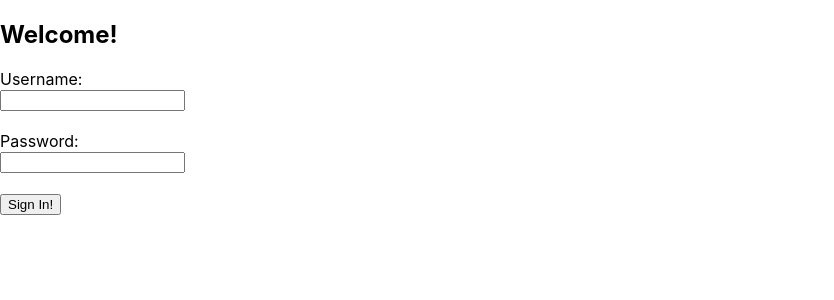
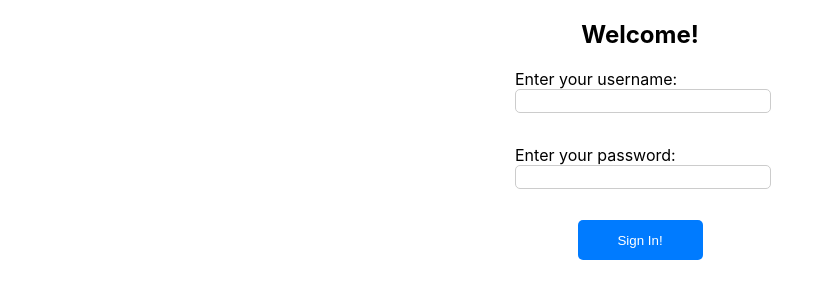
Before and after one commit to icesis-spring-react/react-team-arjori, a React (Create React App) app: page / in a window 1280 px wide. Shown: the top 300 px of the page, without its empty margins (0-834 px from the left). Built offline with nearby package versions, Linux system fonts and the light colour scheme.

Commit message:
Stylized SignIn Page.

```diff
--- /dev/null
+++ b/src/pages/SignIn.css
@@ -0,0 +1,58 @@
+.sign-in-container {
+    margin: auto;
+    width: 35%;
+    height: 35%;
+
+    max-width: 250px;
+    max-height: 250px;
+}
+
+.form-group {
+    padding-top: 0%;
+    padding-bottom: 12.5%;
+}
+
+.form-result {
+    padding-top: 15%;
+    text-align: center;
+}
+
+h2 {
+    text-align: center;
+}
+
+label {
+    display: block;
+}
+
+input[type="text"],
+input[type="password"] {
+    padding-top: 1.5%;
+    padding-bottom: 1.5%;
+
+    width: 100%;
+
+    border: 1px solid #ccc;
+    border-radius: 5px;
+}
+
+button {
+    margin-left: 25%;
+
+    padding: 5%;
+
+    width: 50%;
+    height: min-content;
+
+    border: none;
+    border-radius: 5px;
+
+    background-color: #007bff;
+    color: #fff;
+
+    cursor: pointer;
+}
+
+button:hover {
+    background-color: #0056b3;
+}
--- a/src/pages/SignIn.jsx
+++ b/src/pages/SignIn.jsx
@@ -1,6 +1,8 @@
 // import axios from 'axios';
 import React, { useState } from 'react';
 import springApi from '../api';
+import './SignIn.css'
+
 // const authURL = "http://localhost:8080/auth"
 
 const SignIn = () => {
@@ -38,26 +40,23 @@ const SignIn = () => {
         }
     }
 
-    return <>
+    return <div className='sign-in-container'>
         <h2>Welcome!</h2>
         <form onSubmit={signIn}>
-            <label>Username:</label> <br/>
-            <input type="text" name="username" value={username} onChange={(e) => {setUsername(e.target.value)}}/>
+            <div className='form-group'>
+                <label>Enter your username:</label>
+                <input type="text" name="username" value={username} onChange={(e) => {setUsername(e.target.value)}}/>
+            </div>
 
-            <br/><br/>
+            <div className='form-group'>
+                <label>Enter your password:</label>
+                <input type="password" name="password" value={password} onChange={(e) => {setPassword(e.target.value)}}/>
+            </div>
 
-            <label>Password:</label> <br/>
-            <input type="password" name="password" value={password} onChange={(e) => {setPassword(e.target.value)}}/>
-
-            <br/><br/>
-
-            <input type="submit" value={"Sign In!"}/>
-
-            <br/><br/>
-
-            <label>{signInStatus}</label>
+            <button>Sign In!</button>
+            <label className='form-result'>{signInStatus}</label>
         </form>
-    </>
+    </div>
 }
 
 export default SignIn
```
